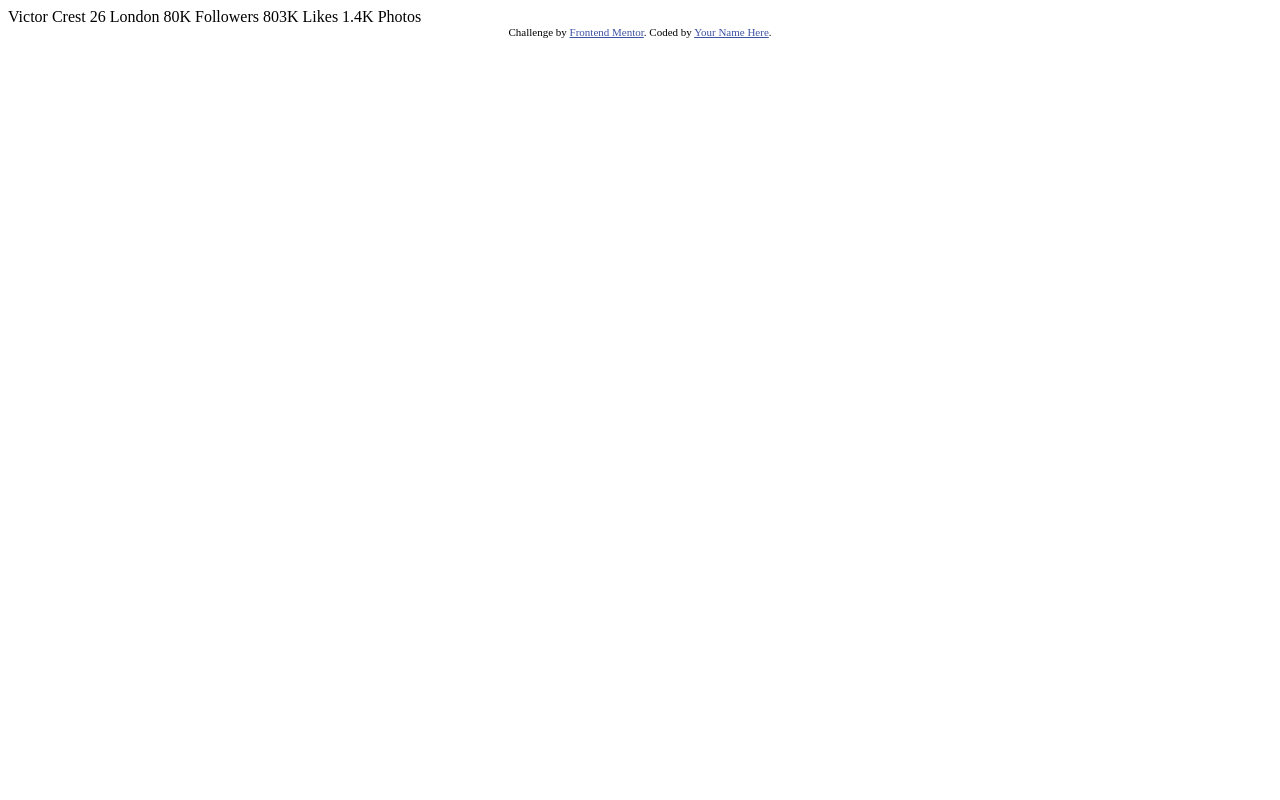
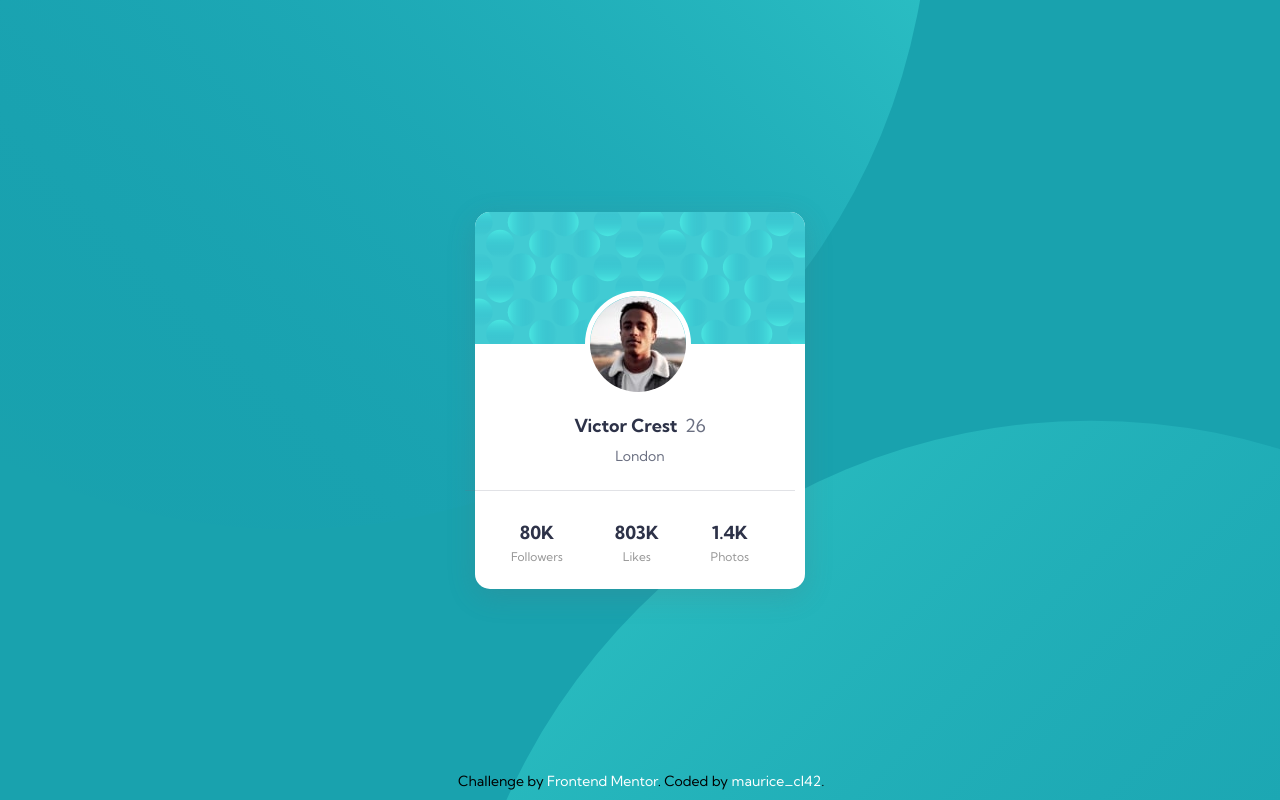
Before and after one commit to Mauricio2802/profile-card-component, a plain HTML site: page index.html in a window 1280 px wide. Drawn offline with Linux system fonts and the light colour scheme.

Commit message:
Finished Project

```diff
--- a/index.html
+++ b/index.html
@@ -1,35 +1,79 @@
 <!DOCTYPE html>
 <html lang="en">
   <head>
-  <meta charset="UTF-8">
-  <meta name="viewport" content="width=device-width, initial-scale=1.0"> <!-- displays site properly based on user's device -->
-
-  <link rel="icon" type="image/png" sizes="32x32" href="./images/favicon-32x32.png">
-
+    <meta charset="UTF-8" />
+    <meta name="viewport" content="width=device-width, initial-scale=1.0" />
     <title>Frontend Mentor | Profile card component</title>
-
-  <!-- Feel free to remove these styles or customise in your own stylesheet 👍 -->
-  <style>
-    .attribution { font-size: 11px; text-align: center; }
-    .attribution a { color: hsl(228, 45%, 44%); }
-  </style>
+    <link rel="stylesheet" href="./styles/mobile.css" />
+    <link
+      rel="stylesheet"
+      href="./styles/medium-mobile.css"
+      media="only screen and (min-width: 425px)"
+    />
+    <link
+      rel="stylesheet"
+      href="./styles/tablet.css"
+      media="only screen and (min-width: 950px)"
+    />
+    <link
+      rel="stylesheet"
+      href="./styles/desktop.css"
+      media="only screen and (min-width: 1440px)"
+    />
+    <link
+      rel="icon"
+      type="image/png"
+      sizes="32x32"
+      href="./images/favicon-32x32.png"
+    />
+    <link rel="preconnect" href="https://fonts.googleapis.com" />
+    <link rel="preconnect" href="https://fonts.gstatic.com" crossorigin />
+    <link
+      href="https://fonts.googleapis.com/css2?family=Kumbh+Sans:wght@400;700&display=swap"
+      rel="stylesheet"
+    />
   </head>
   <body>
-  Victor Crest
-  26
-  London
-
-  80K
-  Followers
-
-  803K
-  Likes
-
-  1.4K
-  Photos
+    <main>
+      <section class="component-ctn">
+        <img
+          class="card-img"
+          src="./images/bg-pattern-card.svg"
+          alt="Background Image"
+        />
+        <img
+          class="profile-img"
+          src="./images/image-victor.jpg"
+          alt="Profile Image"
+        />
+        <div class="personal-info">
+          <p class="minipersonal-ctn">
+            <span class="personal__name">Victor Crest</span>
+            <span class="personal__age">26</span>
+          </p>
+          <span class="personal__place">London</span>
+        </div>
+        <div class="stats-ctn">
+          <div class="ministat-ctn">
+            <span class="stat__number">80K</span>
+            <span class="stat__indicator">Followers</span>
+          </div>
+          <div class="ministat-ctn">
+            <span class="stat__number">803K</span>
+            <span class="stat__indicator">Likes</span>
+          </div>
+          <div class="ministat-ctn">
+            <span class="stat__number">1.4K</span>
+            <span class="stat__indicator">Photos</span>
+          </div>
+        </div>
+      </section>
+    </main>
     <div class="attribution">
-    Challenge by <a href="https://www.frontendmentor.io?ref=challenge" target="_blank">Frontend Mentor</a>.
-    Coded by <a href="#">Your Name Here</a>.
+      Challenge by
+      <a href="https://www.frontendmentor.io?ref=challenge" target="_blank"
+        >Frontend Mentor</a
+      >. Coded by <a href="https://github.com/Mauricio2802">maurice_cl42</a>.
     </div>
   </body>
 </html>
--- /dev/null
+++ b/styles/desktop.css
@@ -0,0 +1,11 @@
+main {
+  background-position: -700px -900px, 600px 350px;
+  background-repeat: no-repeat, no-repeat;
+  background-size: cover, cover;
+}
+html {
+  font-size: 75%;
+}
+.attribution {
+  left: calc(50% - 225px);
+}
--- /dev/null
+++ b/styles/medium-mobile.css
@@ -0,0 +1,5 @@
+main {
+  background-position: -400px -450px, 200px 320px;
+  background-repeat: no-repeat, no-repeat;
+  background-size: cover, cover;
+}
--- /dev/null
+++ b/styles/mobile.css
@@ -0,0 +1,131 @@
+* {
+  margin: 0;
+  padding: 0;
+  box-sizing: border-box;
+}
+html {
+  font-size: 62.5%;
+  font-family: var(--primary-font-size);
+}
+:root {
+  /* Primary */
+  --dark-cyan: hsl(185, 75%, 39%);
+  --very-dark-desaturated-blue: hsl(229, 23%, 23%);
+  --dark-grayish-blue: hsl(227, 10%, 46%);
+  /* Neutral */
+  --dark-gray: hsl(0, 0%, 59%);
+  /* Font-size */
+  --primary-font-size: "Kumbh Sans", sans-serif;
+}
+main {
+  width: 100vw;
+  height: 100vh;
+  display: flex;
+  flex-direction: column;
+  justify-content: center;
+  align-items: center;
+
+  background-image: url(../images/bg-pattern-top.svg),
+    url(../images/bg-pattern-bottom.svg);
+  background-position: -500px -450px, 150px 320px;
+  background-repeat: no-repeat, no-repeat;
+  background-size: cover, cover;
+  background-color: var(--dark-cyan);
+}
+
+.component-ctn {
+  max-width: 330px;
+  display: flex;
+  flex-direction: column;
+  border-radius: 15px;
+  position: relative;
+  background-color: white;
+  box-shadow: rgba(100, 100, 111, 0.2) 0px 7px 29px 0px;
+}
+
+.profile-img {
+  position: absolute;
+  top: 21%;
+  left: calc(50% - 55px);
+  border-radius: 50%;
+  border: 5px solid white;
+}
+.card-img {
+  border-top-left-radius: 15px;
+  border-top-right-radius: 15px;
+  margin-bottom: 70px;
+}
+
+.personal-info {
+  display: flex;
+  flex-direction: column;
+  align-items: center;
+  margin-bottom: 25px;
+}
+
+.minipersonal-ctn {
+  margin-bottom: 10px;
+}
+.personal__name {
+  color: var(--very-dark-desaturated-blue);
+  font-size: 1.8rem;
+  font-weight: 700;
+  margin-right: 5px;
+}
+.personal__age {
+  color: var(--dark-grayish-blue);
+  font-size: 1.8rem;
+  font-weight: 400;
+}
+
+.personal__place {
+  color: var(--dark-grayish-blue);
+  font-size: 1.4rem;
+  font-weight: 400;
+}
+
+.stats-ctn {
+  display: flex;
+  flex-direction: row;
+  justify-content: space-around;
+  padding: 30px 20px 25px;
+  border-top: 0.2px solid hsla(227, 10%, 46%, 0.2);
+  position: relative;
+  left: -10px;
+}
+
+.ministat-ctn {
+  display: flex;
+  flex-direction: column;
+  align-items: center;
+}
+
+.stat__number {
+  margin-bottom: 5px;
+  color: var(--very-dark-desaturated-blue);
+  font-size: 1.8rem;
+  font-weight: 700;
+}
+.stat__indicator {
+  color: var(--dark-gray);
+  font-size: 1.2rem;
+  font-weight: 400;
+}
+
+/* Attribution */
+
+.attribution {
+  text-align: center;
+  position: absolute;
+  bottom: 10px;
+  left: calc(50% - 182px);
+  font-size: 1.4rem;
+}
+a {
+  color: white;
+  text-decoration: none;
+}
+a:hover {
+  color: var(--very-dark-desaturated-blue);
+  text-decoration: underline;
+}
--- /dev/null
+++ b/styles/tablet.css
@@ -0,0 +1,5 @@
+main {
+  background-position: -350px -750px, 450px 420px;
+  background-repeat: no-repeat, no-repeat;
+  background-size: cover, cover;
+}
```
Lines whose indentation alone changed are shown as unchanged.
